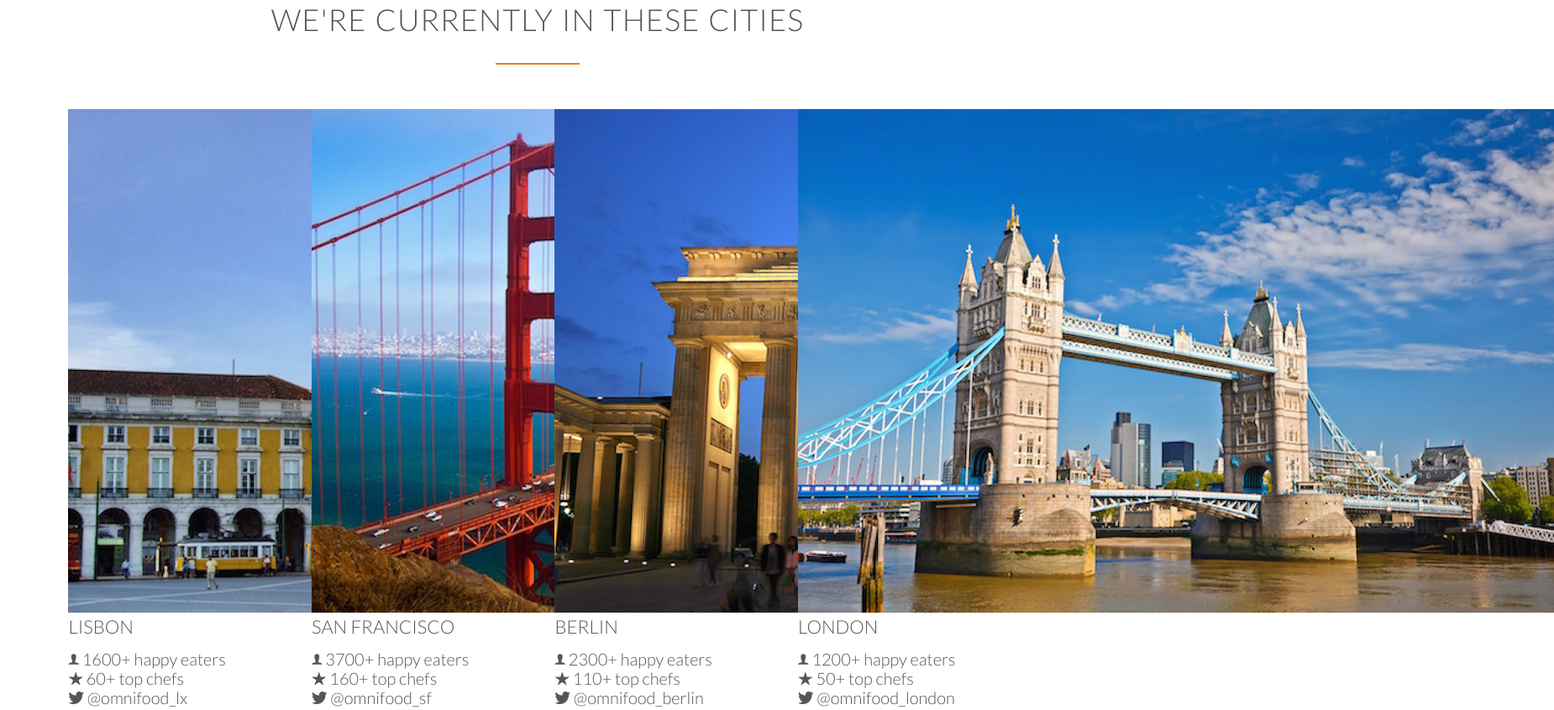
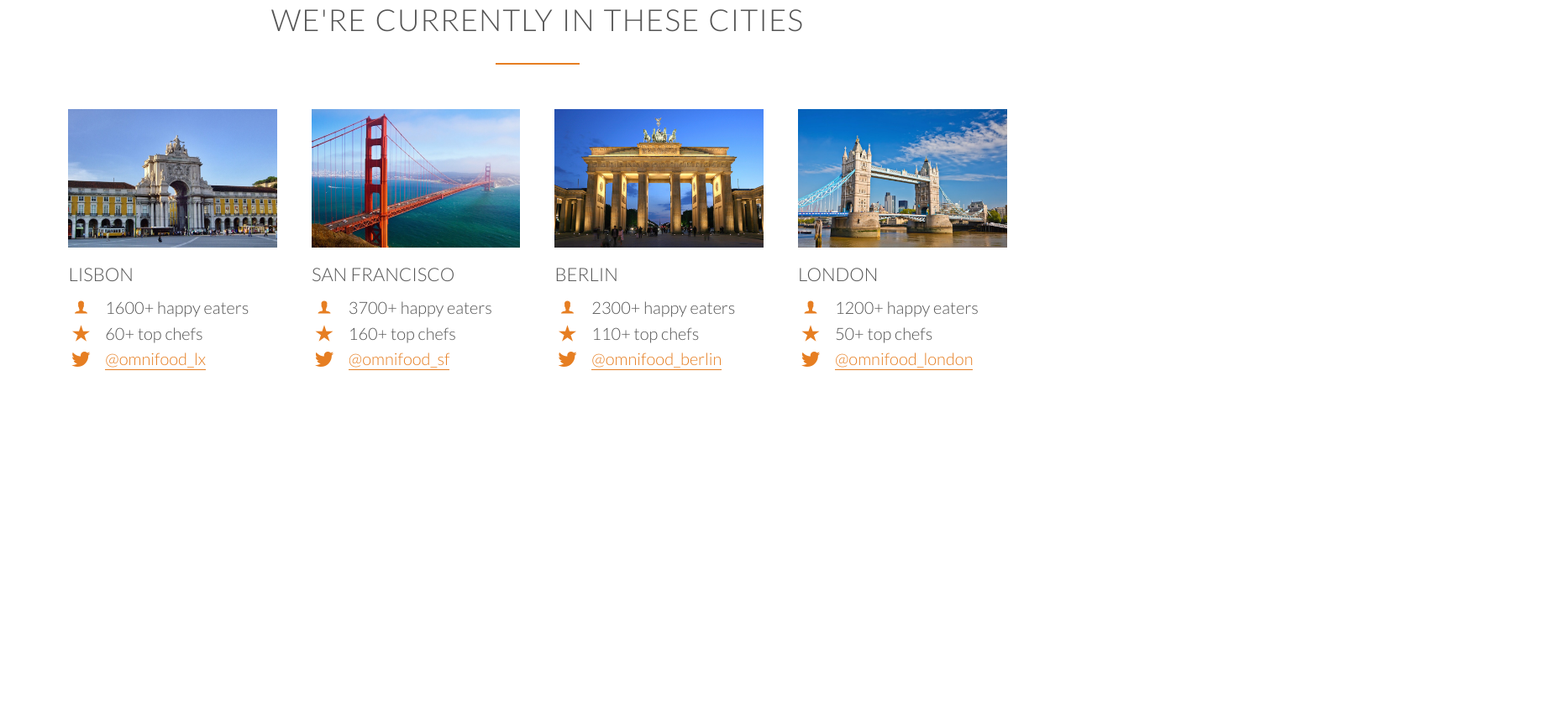
Before and after one commit to ras123/html5_css3, a plain HTML site: page omnifood/index.html in a window 1280 px wide. Shown: the part 2815-3661 px from the top of the page at 84% size, 1850 px wide, since content can reach past the window. After the commit the page ends 3365 px from the top, so only its background shows below. Drawn offline with Linux system fonts and the light colour scheme; files whose address does not match are found by name.

Commit message:
Styling 'Cities' section

```diff
--- a/omnifood/index.html
+++ b/omnifood/index.html
@@ -151,64 +151,64 @@
                     <img src="resources/img/lisbon-3.jpg" alt"Lisbon">
                     <h3>Lisbon</h3>
                     <div class="city-feature">
-                        <i class="ion-ios-person"></i>
+                        <i class="ion-ios-person icon-small"></i>
                         1600+ happy eaters
                     </div>
                     <div class="city-feature">
-                        <i class="ion-ios-star"></i>
+                        <i class="ion-ios-star icon-small"></i>
                         60+ top chefs
                     </div>
                     <div class="city-feature">
-                        <i class="ion-social-twitter"></i>
-                        @omnifood_lx
+                        <i class="ion-social-twitter icon-small"></i>
+                        <a href="#">@omnifood_lx</a>
                     </div>
                 </div>
                 <div class="col span-1-of-4 box">
                     <img src="resources/img/san-francisco.jpg" alt"San Francisco">
                     <h3>San Francisco</h3>
                     <div class="city-feature">
-                        <i class="ion-ios-person"></i>
+                        <i class="ion-ios-person icon-small"></i>
                         3700+ happy eaters
                     </div>
                     <div class="city-feature">
-                        <i class="ion-ios-star"></i>
+                        <i class="ion-ios-star icon-small"></i>
                         160+ top chefs
                     </div>
                     <div class="city-feature">
-                        <i class="ion-social-twitter"></i>
-                        @omnifood_sf
+                        <i class="ion-social-twitter icon-small"></i>
+                        <a href="#">@omnifood_sf</a>
                     </div>
                 </div>
                 <div class="col span-1-of-4 box">
                     <img src="resources/img/berlin.jpg" alt"Berlin">
                     <h3>Berlin</h3>
                     <div class="city-feature">
-                        <i class="ion-ios-person"></i>
+                        <i class="ion-ios-person icon-small"></i>
                         2300+ happy eaters
                     </div>
                     <div class="city-feature">
-                        <i class="ion-ios-star"></i>
+                        <i class="ion-ios-star icon-small"></i>
                         110+ top chefs
                     </div>
                     <div class="city-feature">
-                        <i class="ion-social-twitter"></i>
-                        @omnifood_berlin
+                        <i class="ion-social-twitter icon-small"></i>
+                        <a href="#">@omnifood_berlin</a>
                     </div>
                 </div>
                 <div class="col span-1-of-4 box">
                     <img src="resources/img/london.jpg" alt"London">
                     <h3>London</h3>
                     <div class="city-feature">
-                        <i class="ion-ios-person"></i>
+                        <i class="ion-ios-person icon-small"></i>
                         1200+ happy eaters
                     </div>
                     <div class="city-feature">
-                        <i class="ion-ios-star"></i>
+                        <i class="ion-ios-star icon-small"></i>
                         50+ top chefs
                     </div>
                     <div class="city-feature">
-                        <i class="ion-social-twitter"></i>
-                        @omnifood_london
+                        <i class="ion-social-twitter icon-small"></i>
+                        <a href="#">@omnifood_london</a>
                     </div>
                 </div>
             </div>
--- a/omnifood/resources/css/style.css
+++ b/omnifood/resources/css/style.css
@@ -41,6 +41,18 @@ section {
 
 .box {
     padding: 1%;
+}
+
+.icon-small {
+    display: inline-block;
+    width: 30px;
+    text-align: center;
+    color: #e67e22;
+    font-size: 120%;
+    margin-right: 10px;
+    line-height: 120%;
+    vertical-align: middle;
+    margin-top: -5px;
 }
 
 /* ------ Heading ------ */
@@ -101,6 +113,22 @@ h2:after {
     display: block;
     color: #e67e22;
     margin-bottom: 10px;
+}
+
+/* ------ Links ------ */
+a:link,
+a:visited {
+    color: #e67e22;
+    text-decoration: none;
+    padding-bottom: 1px;
+    border-bottom: 1px solid #e67e22;
+    transition: color 0.2s, border-bottom 0.2s;
+}
+
+a:hover,
+a:active {
+    color: #555;
+    border-bottom: 1px solid transparent;
 }
 
 /* ------ Buttons ------ */
@@ -290,8 +318,27 @@ header {
     margin-right: 25px;
 }
 
+.btn-app:link,
+.btn-app:visited {
+    border: 0;
+}
+
 .btn-app img {
     height: 50px;
     width: auto;
     margin-right: 10px;
 }
+
+/* --------------------------------------------------------- */
+/* Cities */
+/* --------------------------------------------------------- */
+
+.box img {
+    width: 100%;
+    height: auto;
+    margin-bottom: 15px;
+}
+
+.city-feature {
+    margin-bottom: 5px;
+}
```
